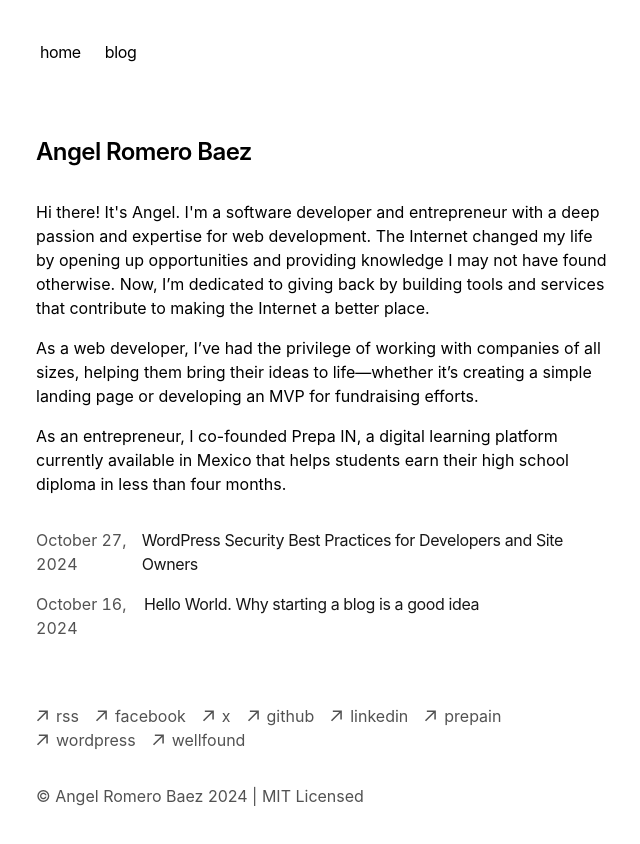
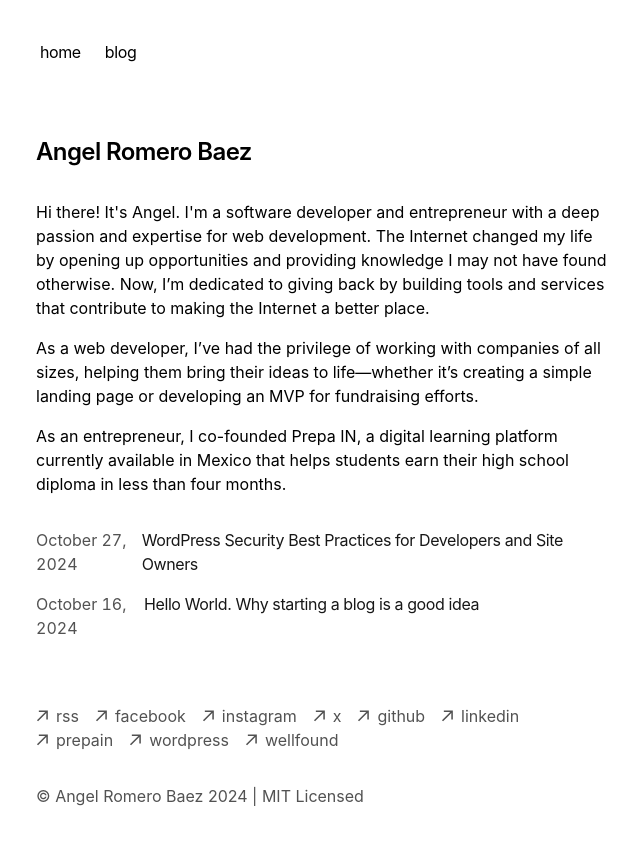
Before and after one commit to baezor/angelromerobaez, a Next.js app: page / in a window 1280 px wide. Shown: the top 844 px of the page, without its empty margins (316-956 px from the left). Built offline with nearby package versions, Linux system fonts and the light colour scheme.

Commit message:
chore: added instagram

```diff
--- a/app/components/footer.tsx
+++ b/app/components/footer.tsx
@@ -6,6 +6,10 @@ const links = [
   {
     href: "https://www.facebook.com/baezor/",
     label: "facebook",
+  },
+  {
+    href: "https://www.instagram.com/baez0r/",
+    label: "instagram",
   },
   {
     href: "https://x.com/baezor/",
```
